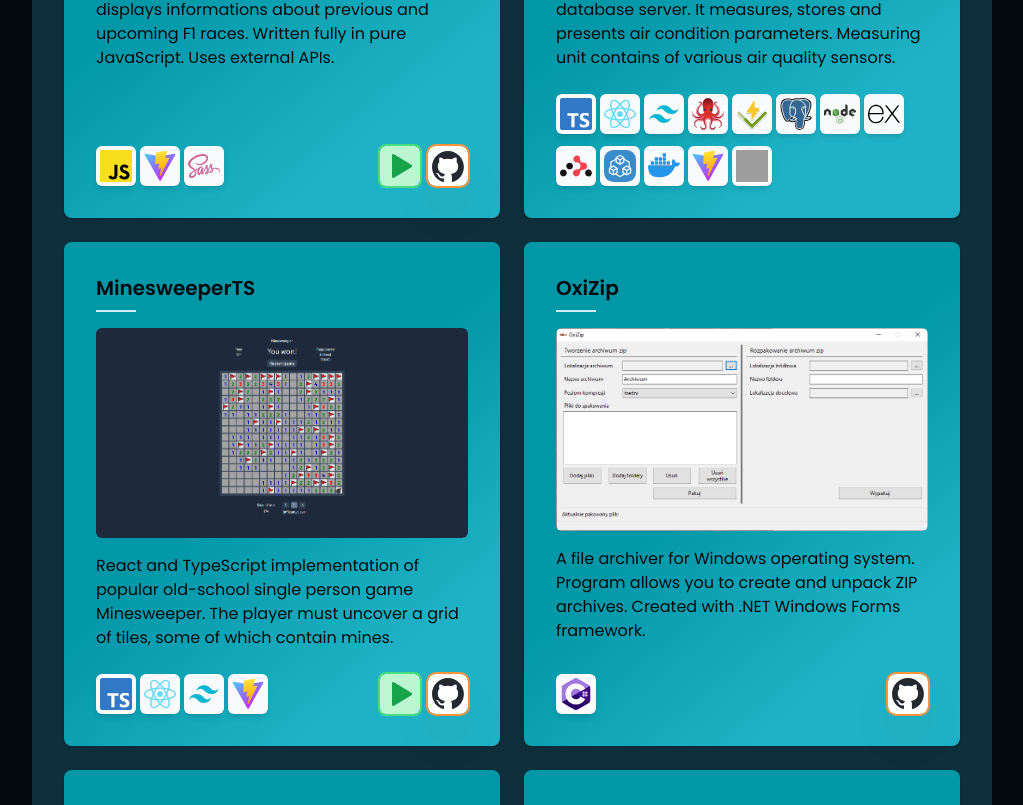
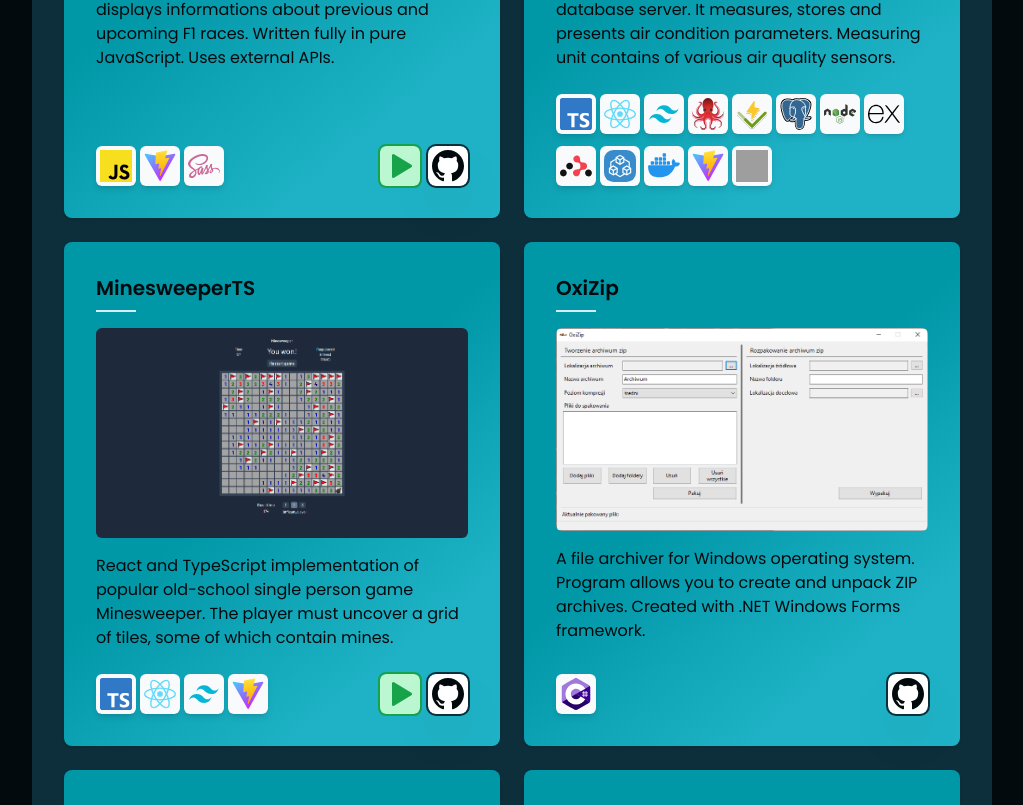
Before and after one commit to karolstawowski/portfolio, a React (Vite) app: page / in a window 1280 px wide. Shown: the part 2469-3274 px from the top of the page, without its empty margins (128-1151 px from the left). Built offline with nearby package versions, Linux system fonts and the light colour scheme; grey boxes are pictures that could not be loaded.

Commit message:
fix: change project button outline colors

```diff
--- a/src/components/Projects/LivePreviewButton.tsx
+++ b/src/components/Projects/LivePreviewButton.tsx
@@ -8,7 +8,7 @@ export const LivePreviewButton = ({
 }: LivePreviewButtonProps): JSX.Element => {
   return (
     <a href={url} target="_blank" aria-label={`Live ${name} project preview`}>
-      <span className="block p-1 text-green-600 bg-green-200 rounded-md fill-current outline outline-2 outline-green-400 hover:outline-green-300 active:outline-green-200">
+      <span className="block p-1 text-green-600 bg-green-200 rounded-md fill-current outline outline-2 outline-green-600 hover:outline-green-300">
         <Play />
       </span>
     </a>
--- a/src/components/Projects/RepositoryButton.tsx
+++ b/src/components/Projects/RepositoryButton.tsx
@@ -1,3 +1,5 @@
+import { Github } from '../../icons/Github'
+
 type RepositoryButtonProps = {
   name: string
   url: string
@@ -10,17 +12,11 @@ export const RepositoryButton = ({
   return (
     <a
       href={url}
-      className="flex items-center justify-center w-10 h-10 bg-white rounded-lg shadow-2xl outline outline-2 outline-orange-400 hover:outline-orange-300 active:outline-orange-200"
+      className="flex items-center justify-center w-10 h-10 bg-white rounded-lg shadow-2xl outline outline-2 outline-secondary hover:outline-text"
       target="_blank"
       aria-label={`Github repository of ${name}`}
     >
-      <img
-        src="./assets/github.svg"
-        alt="Github"
-        height={32}
-        width={32}
-        className=""
-      />
+      <Github width={32} height={32} />
     </a>
   )
 }
```
